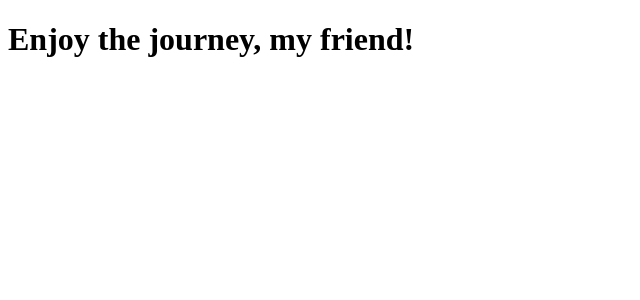
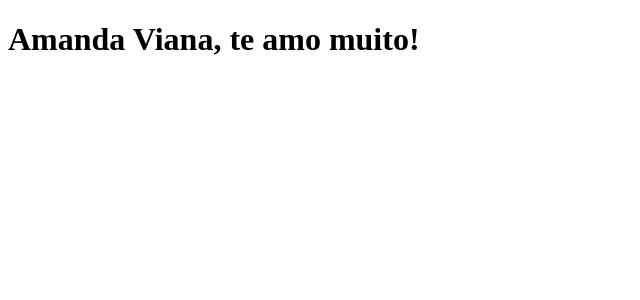
Before and after one commit to giovanneferrari/clone-tabnews, a Next.js app: page / in a window 1280 px wide. Shown: the top 300 px of the page, without its empty margins (0-640 px from the left). Built offline with nearby package versions, Linux system fonts and the light colour scheme.

Commit message:
atualização do texto

```diff
--- a/pages/index.js
+++ b/pages/index.js
@@ -1,5 +1,5 @@
 function Home() {
-  return <h1>Enjoy the journey, my friend!</h1>;
+  return <h1>Amanda Viana, te amo muito!</h1>;
 }
 
 export default Home;
```
